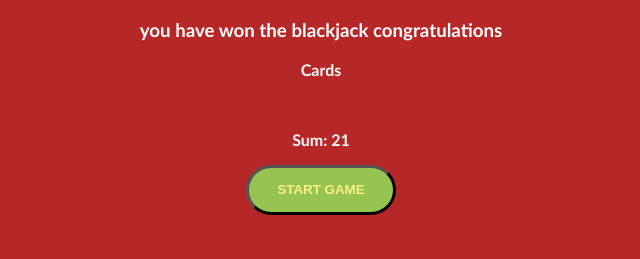
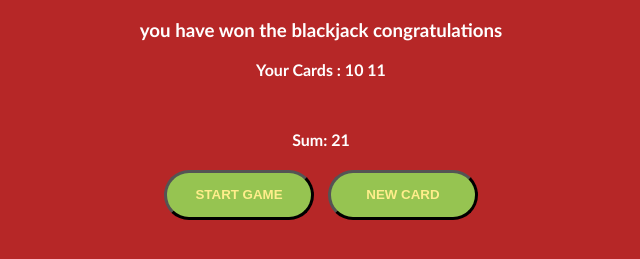
Before and after one commit to Silent-Chaos/blackjack, a plain HTML site: page index.html in a window 1280 px wide. Both pictures are taken after a click on the button "START GAME". Shown: the part 63-322 px from the top of the page, without its empty margins (319-959 px from the left). Drawn offline with Linux system fonts and the light colour scheme.

Commit message:
pulling cards

```diff
--- a/index.css
+++ b/index.css
@@ -19,6 +19,7 @@ h1{
     font-weight: bold;
     padding: 6px;
     cursor: pointer;
+    margin: 5px;
 }
 #sg:hover{
     background-color:rgb(138, 206, 35) ;
--- a/index.html
+++ b/index.html
@@ -9,9 +9,11 @@
     <h1>Lets Play!</h1>
 
     <h3 Id="message-el">want to play a round?</h3>
-    <p>Cards</p>
+    <p id="cards-el">Cards</p>
  <br>   <p id="sum-el">Sum:</p>
     <button id="sg" onclick="StartGame()">START GAME</button>
+    <button id="sg" onclick="newCard()">NEW CARD</button>
+
     <script src="index.js"></script>
 
 
--- a/index.js
+++ b/index.js
@@ -4,6 +4,7 @@ let sum=firstCard+secondCard
 let HasBlackJack=false
 let suml=document.querySelector("#sum-el")
 let messageEl=document.getElementById("message-el")
+let cardsEl=document.getElementById("cards-el")
 
 isAlive=true
 let message=""
@@ -11,6 +12,7 @@ message="logging out"
 
 
 function StartGame(){
+    cardsEl.textContent= "Your Cards :   "+ firstCard   + "     "+ secondCard
     suml.textContent= "Sum: " + sum
 
 if(sum<=20){
@@ -28,4 +30,9 @@ else{
 }
 
 messageEl.textContent=message
+
 }
+function newCard(){
+
+    console.log("pull a new card")
+}
```
